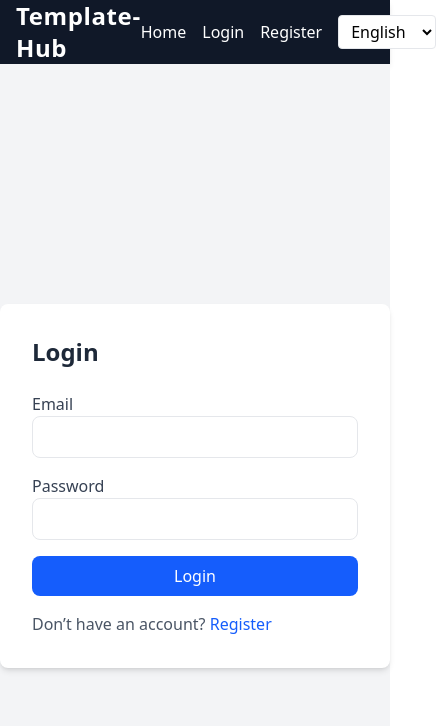
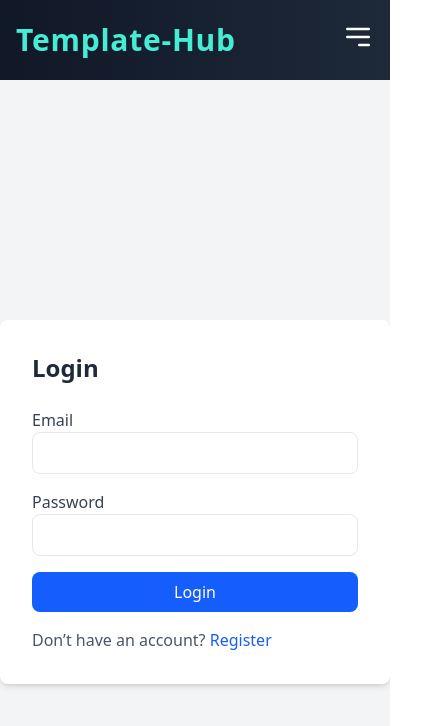
Before and after one commit to Orka-kun/Template-hub, a React (Vite) app in the folder client/: page /login in a window 390 px wide. Shown: the top 726 px of the page, 436 px wide, since content can reach past the window. Built offline with nearby package versions, Linux system fonts and the light colour scheme.

Commit message:
Update Header.jsx

```diff
--- a/client/src/pages/Header.jsx
+++ b/client/src/pages/Header.jsx
@@ -25,6 +25,7 @@ function Header({ changeLanguage }) {
   const [theme, setTheme] = useState('light');
   const [language, setLanguage] = useState('en');
   const [error, setError] = useState(null);
+  const [isMenuOpen, setIsMenuOpen] = useState(false); // For mobile menu toggle
 
   // Memoize navigate and logout
   const memoizedNavigate = useCallback(navigate, []);
@@ -124,52 +125,85 @@ function Header({ changeLanguage }) {
   };
 
   return (
-    <header className="bg-gray-900 text-white shadow-md">
+    <header className="bg-gradient-to-r from-gray-900 to-gray-800 text-white shadow-lg">
       <div className="max-w-7xl mx-auto px-4 sm:px-6 lg:px-8">
-        <div className="flex justify-between items-center h-16">
-          <h1 className="text-2xl font-semibold tracking-wide">{t('app.title')}</h1>
+        <div className="flex justify-between items-center h-20">
+          <h1 className="text-3xl font-bold tracking-wide text-teal-300">{t('app.title')}</h1>
 
-          {error && <p className="text-red-400 text-sm absolute top-4 right-4">{error}</p>}
+          {error && <p className="text-red-300 text-sm absolute top-6 right-6 bg-red-900/50 p-2 rounded">{error}</p>}
 
-          <nav className="flex items-center space-x-4">
-            <Link to="/" className="hover:text-gray-300 transition">{t('header.home')}</Link>
-
+          <div className="flex items-center space-x-6">
+            <nav className="hidden md:flex items-center space-x-6">
+              <Link to="/" className="hover:text-teal-300 transition duration-300 font-semibold">{t('header.home')}</Link>
               {auth?.token ? (
                 <>
-                <Link to="/personal" className="hover:text-gray-300 transition">{t('header.personal')}</Link>
+                  <Link to="/personal" className="hover:text-teal-300 transition duration-300 font-semibold">{t('header.personal')}</Link>
                   <button
                     onClick={handleLogout}
-                  className="hover:text-red-400 transition"
+                    className="hover:text-red-300 transition duration-300 font-semibold"
                   >
                     {t('header.logout')}
                   </button>
                 </>
               ) : (
                 <>
-                <Link to="/login" className="hover:text-blue-300 transition">{t('header.login')}</Link>
-                <Link to="/register" className="hover:text-blue-300 transition">{t('header.register')}</Link>
+                  <Link to="/login" className="hover:text-blue-300 transition duration-300 font-semibold">{t('header.login')}</Link>
+                  <Link to="/register" className="hover:text-blue-300 transition duration-300 font-semibold">{t('header.register')}</Link>
                 </>
               )}
-
               <select
                 value={language}
                 onChange={(e) => handleLanguageChange(e.target.value)}
-              className="bg-gray-800 text-white px-2 py-1 rounded border border-gray-700 focus:outline-none focus:ring-2 focus:ring-blue-400"
+                className="bg-gray-800 text-white px-4 py-2 rounded-lg border border-gray-700 focus:outline-none focus:ring-2 focus:ring-teal-400 transition duration-300"
               >
-              <option value="en">{t('header.english')}</option>
-              <option value="es">{t('header.spanish')}</option>
+                <option value="en" className="bg-gray-800">{t('header.english')}</option>
+                <option value="es" className="bg-gray-800">{t('header.spanish')}</option>
               </select>
+            </nav>
 
-            {/* Uncomment this for theme toggle if needed */}
-            {/*
+            {/* Mobile Menu Button */}
+            <div className="md:hidden">
               <button
-              onClick={toggleTheme}
-              className="ml-2 bg-gray-700 text-white px-2 py-1 rounded hover:bg-gray-600 transition"
+                onClick={() => setIsMenuOpen(!isMenuOpen)}
+                className="text-white focus:outline-none"
               >
-              {theme === 'dark' ? t('header.light') : t('header.dark')}
+                <svg className="w-8 h-8" fill="none" stroke="currentColor" viewBox="0 0 24 24">
+                  <path strokeLinecap="round" strokeLinejoin="round" strokeWidth={2} d="M4 6h16M4 12h16m-7 6h7" />
+                </svg>
               </button>
-            */}
-          </nav>
+            </div>
+
+            {/* Mobile Menu */}
+            {isMenuOpen && (
+              <div className="absolute top-20 right-4 w-48 bg-gray-800 rounded-lg shadow-lg p-4 md:hidden z-50">
+                <Link to="/" className="block px-4 py-2 hover:bg-gray-700 rounded text-white" onClick={() => setIsMenuOpen(false)}>{t('header.home')}</Link>
+                {auth?.token ? (
+                  <>
+                    <Link to="/personal" className="block px-4 py-2 hover:bg-gray-700 rounded text-white" onClick={() => setIsMenuOpen(false)}>{t('header.personal')}</Link>
+                    <button
+                      onClick={() => { handleLogout(); setIsMenuOpen(false); }}
+                      className="block w-full text-left px-4 py-2 hover:bg-red-700 rounded text-white"
+                    >
+                      {t('header.logout')}
+                    </button>
+                  </>
+                ) : (
+                  <>
+                    <Link to="/login" className="block px-4 py-2 hover:bg-gray-700 rounded text-white" onClick={() => setIsMenuOpen(false)}>{t('header.login')}</Link>
+                    <Link to="/register" className="block px-4 py-2 hover:bg-gray-700 rounded text-white" onClick={() => setIsMenuOpen(false)}>{t('header.register')}</Link>
+                  </>
+                )}
+                <select
+                  value={language}
+                  onChange={(e) => { handleLanguageChange(e.target.value); setIsMenuOpen(false); }}
+                  className="w-full bg-gray-700 text-white px-4 py-2 mt-2 rounded-lg border border-gray-600 focus:outline-none focus:ring-2 focus:ring-teal-400"
+                >
+                  <option value="en" className="bg-gray-700">{t('header.english')}</option>
+                  <option value="es" className="bg-gray-700">{t('header.spanish')}</option>
+                </select>
+              </div>
+            )}
+          </div>
         </div>
       </div>
     </header>
@@ -228,7 +262,7 @@ export default Header;
 //           memoizedNavigate('/login');
 //         }
 //       }
-//     }, 500), // 500ms debounce delay
+//     }, 500),
 //     [auth?.token, i18n, memoizedNavigate, memoizedLogout, t]
 //   );
 
@@ -267,26 +301,31 @@ export default Header;
 
 //   const handleLanguageChange = useCallback(
 //     debounce(async (lang) => {
-//       if (!auth?.token) {
-//         memoizedNavigate('/login');
-//         return;
-//       }
-//       try {
-//         await axios.put(
-//           `${import.meta.env.VITE_API_URL}/api/auth/profile`,
-//           { language_preference: lang },
-//           { headers: { Authorization: `Bearer ${auth.token}` } }
-//         );
+//       if (auth?.token) {
+//         // For authenticated users, update via API
+//         try {
+//           await axios.put(
+//             `${import.meta.env.VITE_API_URL}/api/auth/profile`,
+//             { language_preference: lang },
+//             { headers: { Authorization: `Bearer ${auth.token}` } }
+//           );
+//           setLanguage(lang);
+//           i18n.changeLanguage(lang);
+//           changeLanguage(lang);
+//         } catch (err) {
+//           console.error('Failed to update language preference:', err.response?.data?.error || err.message);
+//           setError(t('header.error_updating_language', { error: err.response?.data?.error || err.message }));
+//           if (err.response?.status === 401) {
+//             memoizedLogout();
+//             memoizedNavigate('/login');
+//           }
+//         }
+//       } else {
+//         // For unauthenticated users, change locally and persist
 //         setLanguage(lang);
 //         i18n.changeLanguage(lang);
-//         changeLanguage(lang);
-//       } catch (err) {
-//         console.error('Failed to update language preference:', err.response?.data?.error || err.message);
-//         setError(t('header.error_updating_language', { error: err.response?.data?.error || err.message }));
-//         if (err.response?.status === 401) {
-//           memoizedLogout();
-//           memoizedNavigate('/login');
-//         }
+//         localStorage.setItem('language', lang); // Persist language choice
+//         if (changeLanguage) changeLanguage(lang);
 //       }
 //     }, 500),
 //     [auth?.token, i18n, changeLanguage, memoizedNavigate, memoizedLogout, t]
```
Lines whose indentation alone changed are shown as unchanged.
